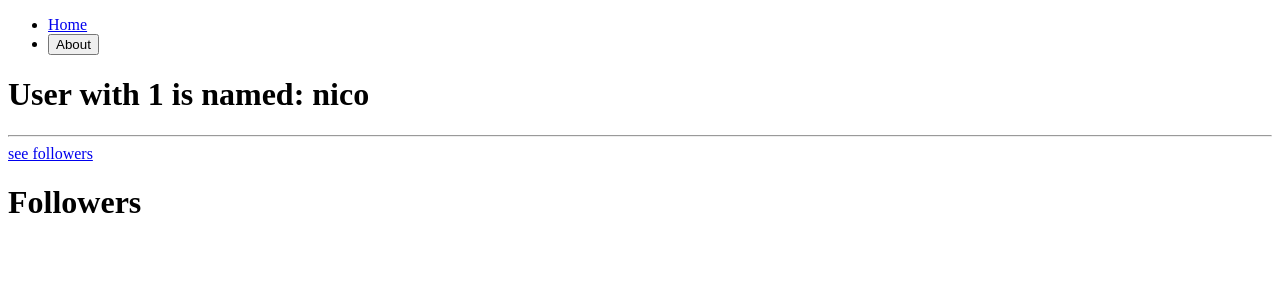
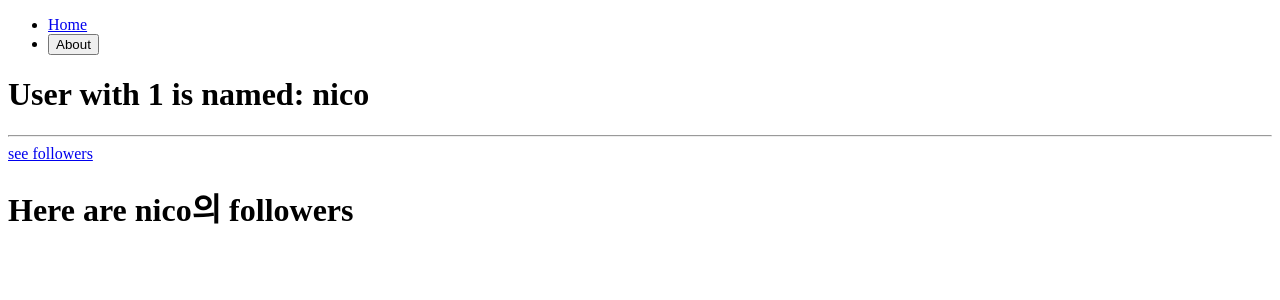
Before and after one commit to jnl1128/react-router-dom-v6, a React (Create React App) app: page /users/1/followers in a window 1280 px wide. Shown: the top 300 px of the page. Built offline with nearby package versions, Linux system fonts and the light colour scheme.

Commit message:
context: 부모가 자식 컴포넌트에게 데이터를 전달하는 방식 feat.outelt

```diff
--- a/src/screens/users/Followers.tsx
+++ b/src/screens/users/Followers.tsx
@@ -1,4 +1,11 @@
+import { useOutletContext } from "react-router-dom";
+
+interface FollowersContext {
+    nameOfMyUser: string;
+}
+
 function Followers() {
-    return <h1>Followers</h1>;
+    const { nameOfMyUser } = useOutletContext<FollowersContext>();
+    return <h1>Here are {nameOfMyUser}의 followers</h1>;
 }
 export default Followers;
--- a/src/screens/users/User.tsx
+++ b/src/screens/users/User.tsx
@@ -11,7 +11,7 @@
             <hr />
             <Link to="followers">see followers</Link>
             {/* User 컴포넌트의 자식 컴포넌트가 있다면 outlet에 그 자식이 render됨 */}
-            <Outlet />
+            <Outlet context={{ nameOfMyUser: users[Number(userId) - 1].name }} />
         </div>
     );
 }
```
